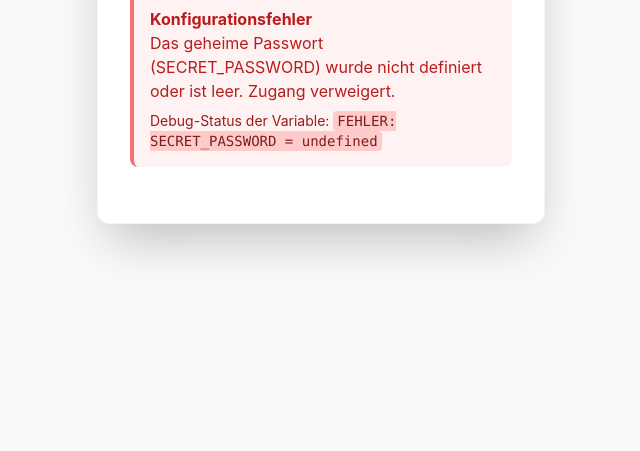
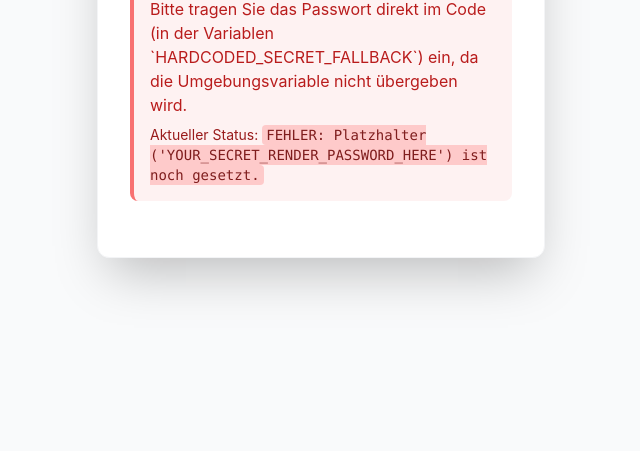
Before and after one commit to Fabi-Leon/Schule, a plain HTML site: page source/psb.html in a window 1280 px wide. Shown: the part 349-800 px from the top of the page, without its empty margins (319-959 px from the left). Drawn offline with nearby package versions, Linux system fonts and the light colour scheme.

Commit message:
Update psb.html

```diff
--- a/source/psb.html
+++ b/source/psb.html
@@ -42,12 +42,11 @@
             <h1 class="text-3xl font-extrabold text-center text-indigo-600 mb-2" id="header-title">Zugriff erforderlich</h1>
             <p class="text-center text-gray-500 mb-6" id="lockout-text">Bitte geben Sie das erforderliche Passwort ein.</p>
 
-            <!-- Konfigurationsfehler-Meldung (wenn SECRET_PASSWORD fehlt) -->
+            <!-- Konfigurationsfehler-Meldung (jetzt nur bei leerem Fallback sichtbar) -->
             <div id="config-error" class="bg-red-50 border-l-4 border-red-400 text-red-700 p-4 mb-6 rounded-lg hidden">
-                <p class="font-bold">Konfigurationsfehler</p>
-                <p>Das geheime Passwort (SECRET_PASSWORD) wurde nicht definiert oder ist leer. Zugang verweigert.</p>
-                <!-- NEU: Visuelles Debugging-Feedback -->
-                <p class="mt-2 text-sm text-red-800">Debug-Status der Variable: <span id="debug-status" class="font-mono bg-red-200 px-1 py-0.5 rounded text-red-900">Wird geprüft...</span></p>
+                <p class="font-bold">Konfigurationsfehler: Passwort fehlt</p>
+                <p>Bitte tragen Sie das Passwort direkt im Code (in der Variablen `HARDCODED_SECRET_FALLBACK`) ein, da die Umgebungsvariable nicht übergeben wird.</p>
+                <p class="mt-2 text-sm text-red-800">Aktueller Status: <span id="debug-status" class="font-mono bg-red-200 px-1 py-0.5 rounded text-red-900"></span></p>
             </div>
 
             <form id="password-form" onsubmit="checkPassword(event)">
@@ -91,8 +90,14 @@
 
     <script>
         // ====================================================================
-        // KONSTANTEN und INITIALISIERUNG
+        // WICHTIGE KONFIGURATION
         // ====================================================================
+
+        // !!! AKTION ERFORDERLICH !!!
+        // Da die Umgebungsvariable SECRET_PASSWORD nicht im Browser ankommt,
+        // muss das Passwort hier als Notfall-Fallback hinterlegt werden.
+        // ERSETZEN SIE DEN PLATZHALTER mit Ihrem Passwort (als String).
+        const HARDCODED_SECRET_FALLBACK = 'YOUR_SECRET_RENDER_PASSWORD_HERE';
 
         // Google Sheets Embed URL für die Freigabeansicht
         const SHEET_EMBED_URL = 'https://docs.google.com/spreadsheets/u/0/d/10um-Jwoayka_kPFUsnQkCmm7pMq0Z2qK2ptVIjenWMw/htmlview';
@@ -100,18 +105,17 @@
         // Passwörter und Lockout-Regeln
         const MAX_ATTEMPTS = 3;
 
-        // Wir verwenden eine Konstante für den Namen, um Tippfehler zu vermeiden
+        // Auslesen der Umgebungsvariable (die nicht funktioniert)
         const SECRET_VARIABLE_NAME = 'SECRET_PASSWORD';
+        const INJECTED_SECRET = window[SECRET_VARIABLE_NAME];
 
-        // Versuchen Sie, die Variable aus dem globalen window-Objekt zu lesen
-        const SECRET_VARIABLE = window[SECRET_VARIABLE_NAME];
-
-        // REQUIRED_PASSWORD ist nur gültig, wenn es existiert, nicht null und nicht leer ist (nach Trimmen)
+        // Die App verwendet zuerst die injizierte Variable, falls vorhanden,
+        // ansonsten den hartkodierten Fallback.
         const REQUIRED_PASSWORD = (
-            typeof SECRET_VARIABLE !== 'undefined' &&
-            SECRET_VARIABLE !== null &&
-            String(SECRET_VARIABLE).trim() !== ''
-        ) ? String(SECRET_VARIABLE).trim() : null;
+            typeof INJECTED_SECRET !== 'undefined' &&
+            INJECTED_SECRET !== null &&
+            String(INJECTED_SECRET).trim() !== ''
+        ) ? String(INJECTED_SECRET).trim() : (HARDCODED_SECRET_FALLBACK.trim() !== 'YOUR_SECRET_RENDER_PASSWORD_HERE' ? HARDCODED_SECRET_FALLBACK.trim() : null);
 
         // Lokale Speicherschlüssel
         const ATTEMPTS_KEY = 'auth_attempts';
@@ -153,7 +157,7 @@
                 if (Date.now() < lockoutUntil) {
                     document.title = "Zugriff GESPERRT";
                 } else if (REQUIRED_PASSWORD === null) {
-                    document.title = "Fehler: Konfiguration fehlt";
+                    document.title = "Fehler: Passwort fehlt";
                 } else {
                     document.title = "Passwort erforderlich";
                 }
@@ -196,33 +200,28 @@
             const isLocked = now < lockoutUntil;
 
             const form = document.getElementById('password-form');
-            const input = document.getElementById('password-input');
-            const button = document.getElementById('submit-button');
             const lockoutText = document.getElementById('lockout-text');
-            const errorMsg = document.getElementById('error-message');
             const configError = document.getElementById('config-error');
             const debugEl = document.getElementById('debug-status');
+            const errorMsg = document.getElementById('error-message');
 
 
-            // 1. Konfigurationsprüfung (NEU: Visualisiert den Debug-Status)
+            // 1. Konfigurationsprüfung
             if (REQUIRED_PASSWORD === null) {
                 form.classList.add('hidden');
+                errorMsg.classList.add('hidden');
                 configError.classList.remove('hidden');
                 document.getElementById('header-title').textContent = "Konfiguration UNVOLLSTÄNDIG";
                 lockoutText.classList.add('hidden');
 
                 // Debugging-Anzeige aktualisieren
-                let status = "N/A (Variable nicht gefunden)";
-                const rawValue = String(SECRET_VARIABLE || '').trim();
-
-                if (typeof SECRET_VARIABLE === 'undefined') {
-                    status = `FEHLER: ${SECRET_VARIABLE_NAME} = undefined`;
-                } else if (SECRET_VARIABLE === null) {
-                    status = `FEHLER: ${SECRET_VARIABLE_NAME} = null`;
-                } else if (rawValue === '') {
-                    status = `GEFUNDEN, aber leerer String ('')`;
+                let status = "Wird geprüft...";
+                if (INJECTED_SECRET) {
+                    status = `Gefunden (Injected): Ja (Länge: ${String(INJECTED_SECRET).trim().length})`;
+                } else if (HARDCODED_SECRET_FALLBACK.trim() !== 'YOUR_SECRET_RENDER_PASSWORD_HERE') {
+                    status = `Gefunden (Hardcoded): Ja (Länge: ${HARDCODED_SECRET_FALLBACK.trim().length})`;
                 } else {
-                     status = `OK (Länge: ${rawValue.length}), aber es sollte nicht HIER sein.`;
+                    status = `FEHLER: Platzhalter ('YOUR_SECRET_RENDER_PASSWORD_HERE') ist noch gesetzt.`;
                 }
 
                 if (debugEl) debugEl.textContent = status;
@@ -238,7 +237,7 @@
 
             // 2. Lockout-Prüfung (unverändert)
             if (isLocked) {
-                const duration = getProgressiveLockoutDuration(lockoutCount);
+                const lockoutCount = parseInt(localStorage.getItem(LOCKOUT_COUNT_KEY) || '0', 10);
 
                 form.classList.add('hidden');
                 errorMsg.classList.add('hidden');
@@ -278,8 +277,8 @@
                 const currentAttempts = parseInt(localStorage.getItem(ATTEMPTS_KEY) || '0', 10);
                 const attemptsLeft = MAX_ATTEMPTS - currentAttempts;
 
-                input.disabled = false;
-                button.disabled = false;
+                document.getElementById('password-input').disabled = false;
+                document.getElementById('submit-button').disabled = false;
                 document.getElementById('header-title').textContent = "Zugriff erforderlich";
                 lockoutText.classList.remove('text-red-600', 'font-bold');
                 lockoutText.classList.add('text-gray-500');
@@ -362,8 +361,6 @@
          * Initialisiert die Anwendung.
          */
         function initApp() {
-            // Logging ist jetzt in checkLockout() integriert, damit es auch bei Konfigurationsfehler sichtbar ist.
-
             // 1. Ladebildschirm ausblenden
             document.getElementById('loading-view').classList.add('opacity-0');
             setTimeout(() => document.getElementById('loading-view').classList.add('hidden'), 300);
```
